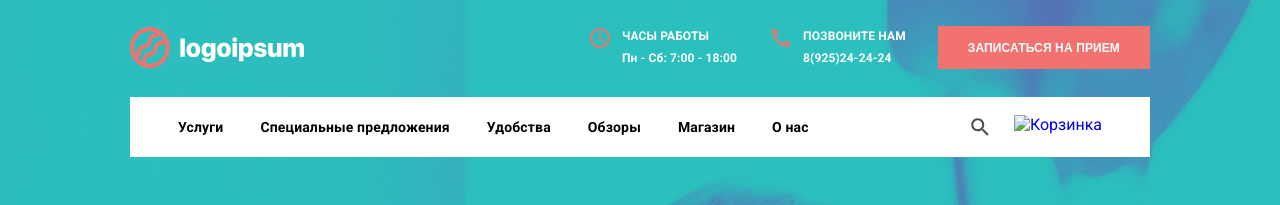
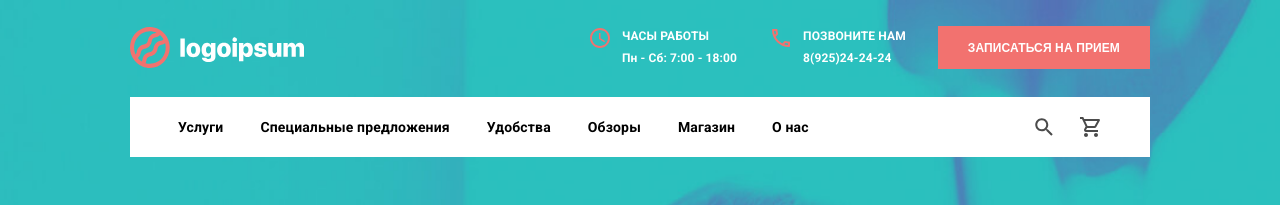
Before and after one commit to AliElaev/Dog-boarding, a plain HTML site: page index.html in a window 1280 px wide. Shown: the top 205 px of the page. Drawn offline with Linux system fonts and the light colour scheme; the site is published under a folder, as on GitHub Pages, so addresses that start at the root find nothing.

Commit message:
Update index.html

```diff
--- a/index.html
+++ b/index.html
@@ -58,7 +58,7 @@
                         <img src="search_24px.svg" alt="Иконка поиска" class="block-search__icon">
                      </a>
                      <a href="#" class="block-search__picture">
-                        <img src="/shopping_cart_24px.svg" alt="Корзинка" class="block-search__icon">
+                        <img src="shopping_cart_24px.svg" alt="Корзинка" class="block-search__icon">
                      </a>
                   </div>
                </div>
```
